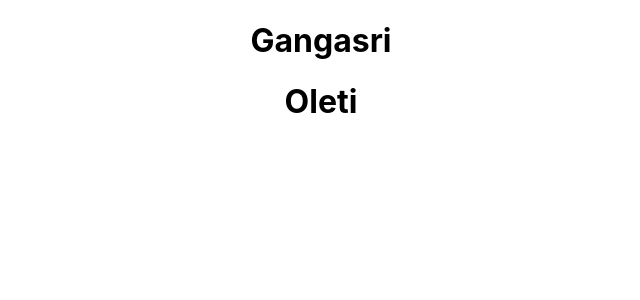
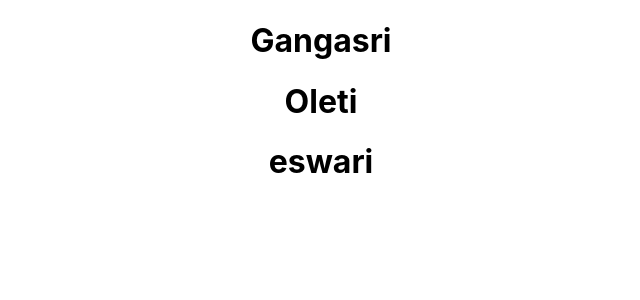
Before and after one commit to GangasriOleti/-Day-4clonerepository-, a React (Create React App) app: page / in a window 1280 px wide. Shown: the top 300 px of the page, without its empty margins (319-959 px from the left). Built offline with nearby package versions, Linux system fonts and the light colour scheme.

Commit message:
Update App.js

```diff
--- a/src/App.js
+++ b/src/App.js
@@ -6,6 +6,7 @@ function App() {
     <div className="App">
 <h1>Gangasri</h1>
 <h1>Oleti</h1>
+    <h1>eswari</h1>
     </div>
   );
 }
```
